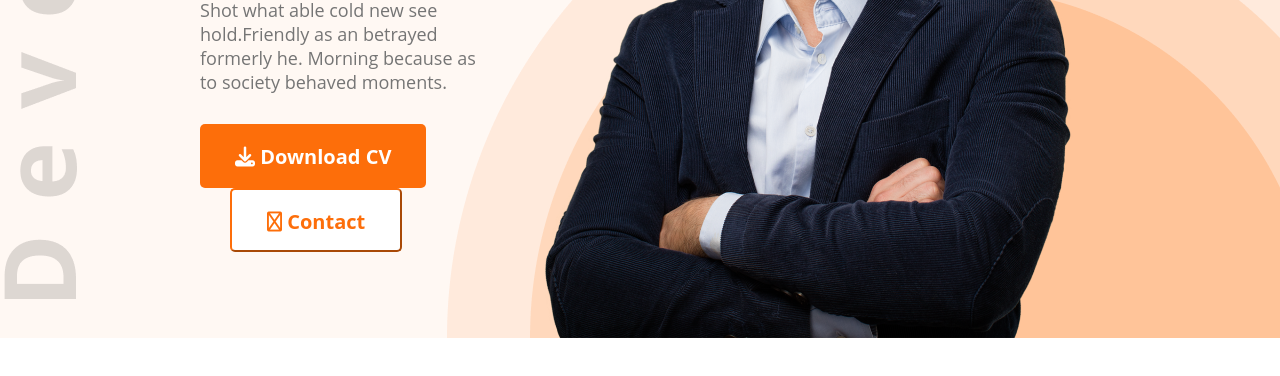
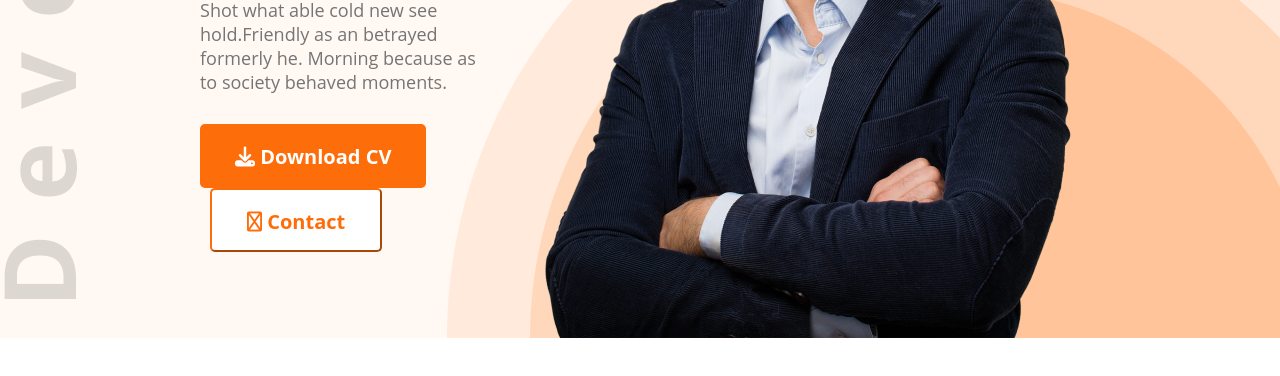
Before and after one commit to mhkm-programmer/developer-portfolio, a plain HTML site: page index.html in a window 1280 px wide. Shown: the part 502-878 px from the top of the page. Drawn offline with Linux system fonts and the light colour scheme.

Commit message:
Btn edited

```diff
--- a/style/portfolio.css
+++ b/style/portfolio.css
@@ -27,7 +27,7 @@
     padding: 18px 35px;
     background-color: #ffffff;
     color: #FD6E0A;
-    margin-left: 30px;
+    margin-left: 10px;
 }
 
 .header{
```
